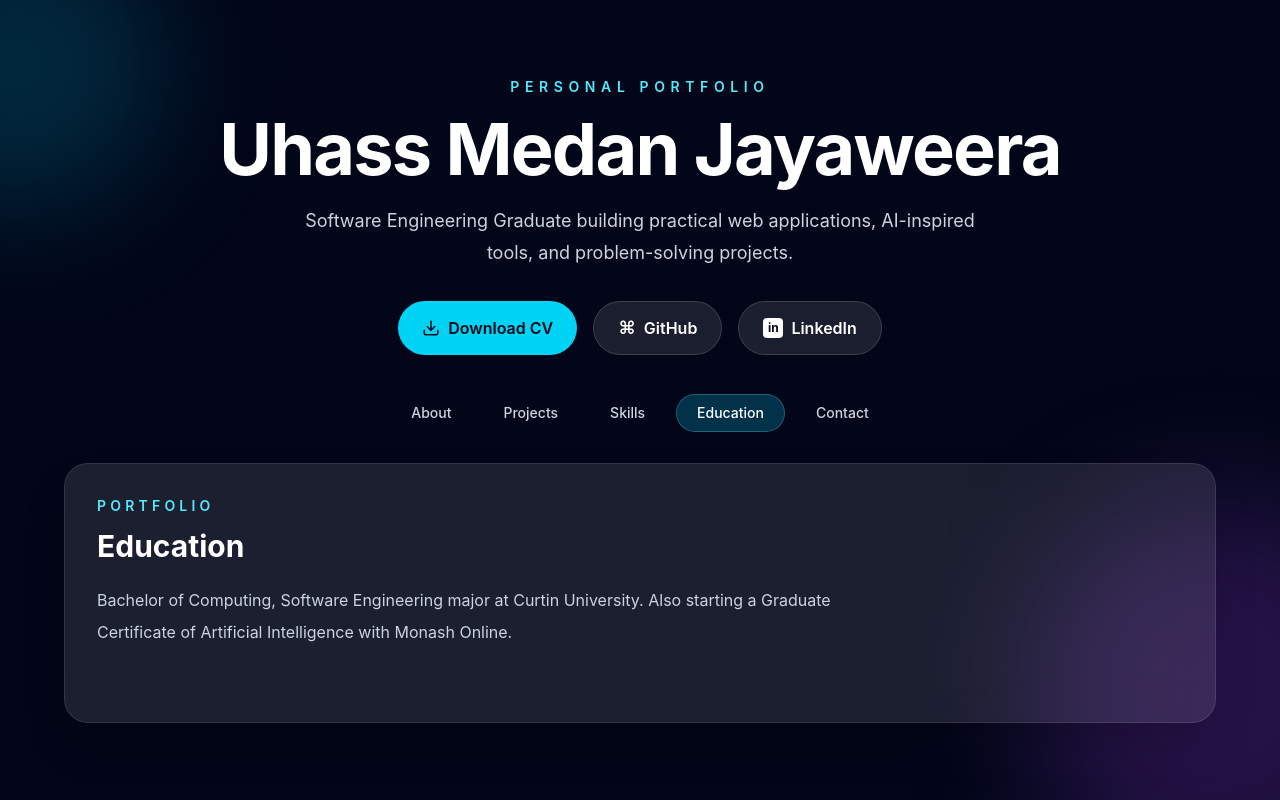
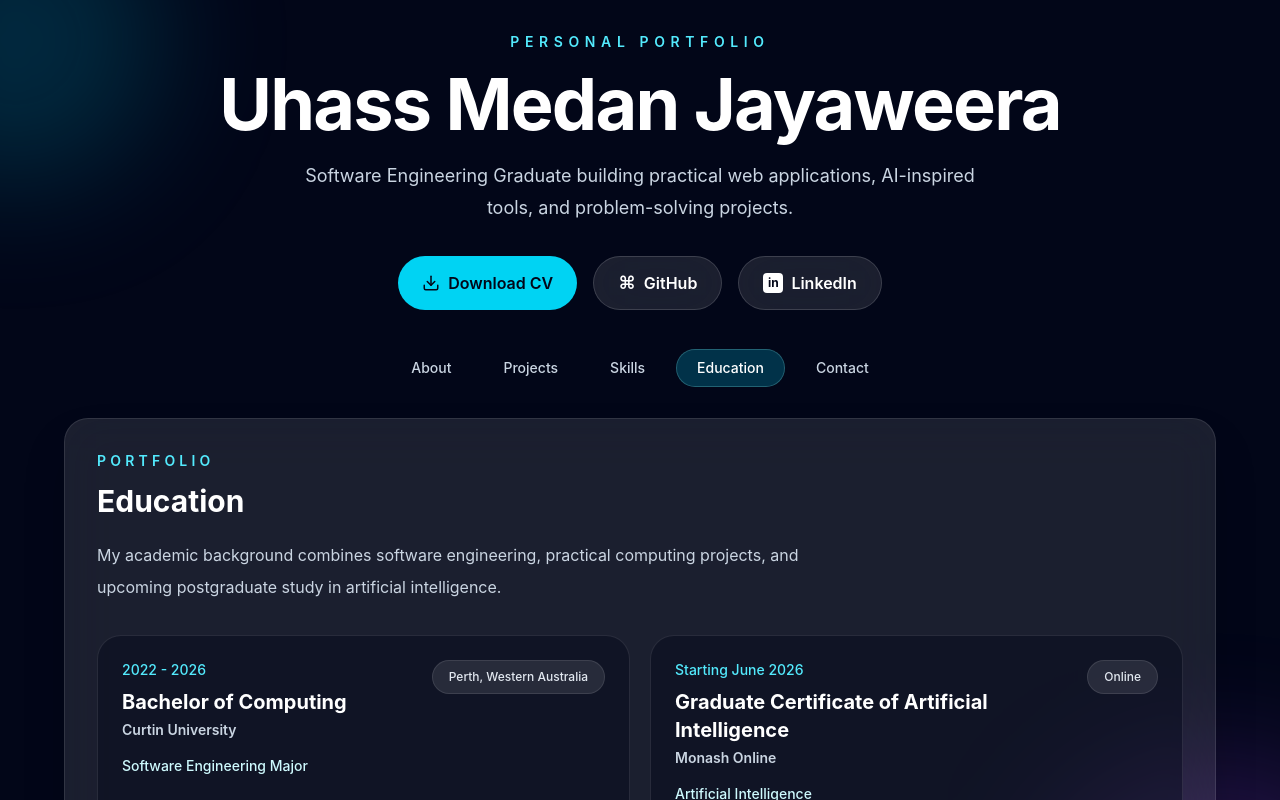
Before and after one commit to uhazzz03/uhass-Portfolio, a React (Vite) app: page / in a window 1280 px wide. Both pictures are taken after a click on the button "Education". Shown: the top 800 px of the page. Built offline with nearby package versions, Linux system fonts and the light colour scheme.

Commit message:
Education,  skills, contact templates implemented.

```diff
--- /dev/null
+++ b/src/components/ContactCard.jsx
@@ -0,0 +1,28 @@
+import { ExternalLink } from "lucide-react";
+
+function ContactCard({ contact }) {
+  return (
+    <a
+      href={contact.href}
+      target={contact.href.startsWith("mailto:") ? "_self" : "_blank"}
+      rel="noreferrer"
+      className="group rounded-3xl border border-white/10 bg-slate-950/40 p-6 transition hover:-translate-y-1 hover:border-cyan-300/40 hover:bg-white/10"
+    >
+      <div className="flex items-start justify-between gap-4">
+        <div>
+          <p className="text-sm font-medium text-cyan-300">{contact.label}</p>
+          <p className="mt-2 break-all text-base font-semibold text-white">
+            {contact.value}
+          </p>
+        </div>
+
+        <ExternalLink
+          size={18}
+          className="text-slate-400 transition group-hover:text-cyan-300"
+        />
+      </div>
+    </a>
+  );
+}
+
+export default ContactCard;
--- /dev/null
+++ b/src/components/Education.jsx
@@ -0,0 +1,40 @@
+function EducationCard({ item }) {
+  return (
+    <article className="rounded-3xl border border-white/10 bg-slate-950/40 p-6 transition hover:-translate-y-1 hover:border-cyan-300/40 hover:bg-white/10">
+      <div className="flex flex-col gap-2 md:flex-row md:items-start md:justify-between">
+        <div>
+          <p className="text-sm font-medium text-cyan-300">{item.period}</p>
+          <h3 className="mt-2 text-xl font-bold text-white">
+            {item.qualification}
+          </h3>
+          <p className="mt-1 text-sm font-semibold text-slate-300">
+            {item.institution}
+          </p>
+        </div>
+
+        <span className="rounded-full border border-white/10 bg-white/10 px-4 py-2 text-xs font-medium text-slate-200">
+          {item.location}
+        </span>
+      </div>
+
+      <p className="mt-4 text-sm font-medium text-cyan-100">{item.focus}</p>
+
+      <p className="mt-4 text-sm leading-7 text-slate-300">
+        {item.description}
+      </p>
+
+      <div className="mt-5 flex flex-wrap gap-2">
+        {item.highlights.map((highlight) => (
+          <span
+            key={highlight}
+            className="rounded-full border border-white/10 bg-white/10 px-3 py-1 text-xs text-slate-200"
+          >
+            {highlight}
+          </span>
+        ))}
+      </div>
+    </article>
+  );
+}
+
+export default EducationCard;
--- a/src/components/TabContent.jsx
+++ b/src/components/TabContent.jsx
@@ -3,6 +3,10 @@ import { projects } from "../data/projects";
 import ProjectCard from "./ProjectCard";
 import { skillGroups } from "../data/skills";
 import SkillGroup from "./SkillGroup";
+import { education } from "../data/education";
+import EducationCard from "./Education";
+import { contactLinks } from "../data/contactLinks";
+import ContactCard from "./ContactCard";
 
 const content = {
   about: {
@@ -24,11 +28,11 @@ const content = {
   },
   education: {
     title: "Education",
-    body: "Bachelor of Computing, Software Engineering major at Curtin University. Also starting a Graduate Certificate of Artificial Intelligence with Monash Online.",
+    body:  "My academic background combines software engineering, practical computing projects, and upcoming postgraduate study in artificial intelligence.",
   },
   contact: {
     title: "Contact",
-    body: "This section will include links to email, LinkedIn, GitHub, and other professional profiles.",
+    body: "I am open to graduate software engineering opportunities, internships, collaborative projects, and professional networking. Feel free to reach out through any of the links below.",
   },
 };
 
@@ -84,6 +88,23 @@ function TabContent({ activeTab }) {
               ))}
             </div>
           )}
+
+          {activeTab === "education" && (
+            <div className="mt-8 grid gap-5 md:grid-cols-2">
+              {education.map((item) => (
+                <EducationCard key={item.institution} item={item} />
+              ))}
+            </div>
+          )}
+
+          {activeTab === "contact" && (
+            <div className="mt-8 grid gap-5 md:grid-cols-3">
+              {contactLinks.map((contact) => (
+                <ContactCard key={contact.label} contact={contact} />
+              ))}
+            </div>
+          )}
+
         </motion.div>
       </AnimatePresence>
     </div>
--- /dev/null
+++ b/src/data/contactLinks.js
@@ -0,0 +1,7 @@
+export const contactLinks = [
+  {
+    label: "Email",
+    value: "medanjayaweera@gmail.com",
+    href: "mailto:medanjayaweera@gmail.com",
+  },
+];
--- /dev/null
+++ b/src/data/education.js
@@ -0,0 +1,27 @@
+export const education = [
+  {
+    institution: "Curtin University",
+    qualification: "Bachelor of Computing",
+    focus: "Software Engineering Major",
+    location: "Perth, Western Australia",
+    period: "2022 - 2026",
+    description:
+      "Studied software engineering concepts including full-stack development, software architecture, testing, operating systems, databases, algorithms, and project-based software development.",
+    highlights: [
+      "Software Engineering major",
+    ],
+  },
+  {
+    institution: "Monash Online",
+    qualification: "Graduate Certificate of Artificial Intelligence",
+    focus: "Artificial Intelligence",
+    location: "Online",
+    period: "Starting June 2026",
+    description:
+      "Upcoming postgraduate study focused on artificial intelligence fundamentals and selected areas such as machine learning, optimisation, and natural language processing.",
+    highlights: [
+      "AI fundamentals",
+      "Machine learning pathway",
+    ],
+  },
+];
```
